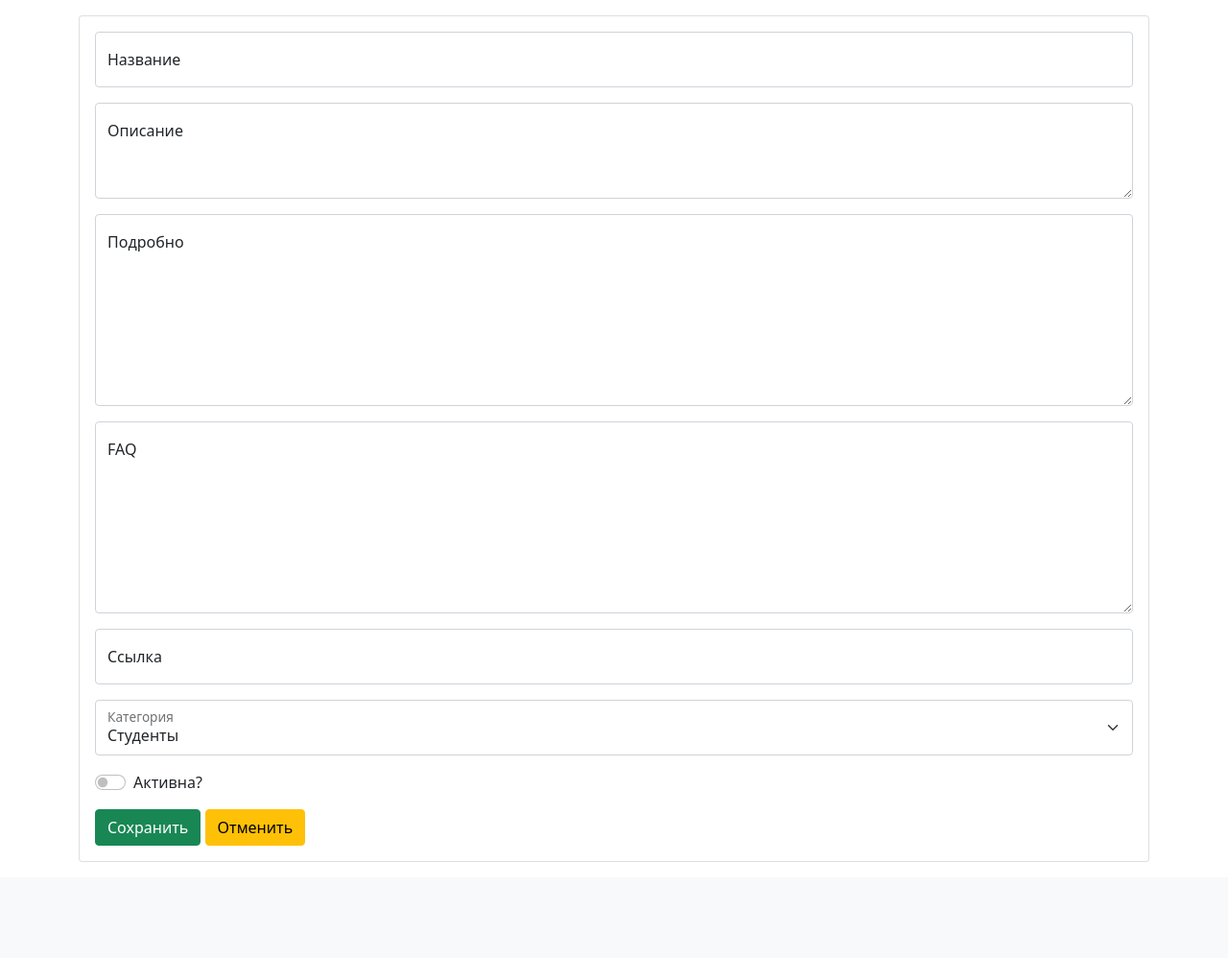
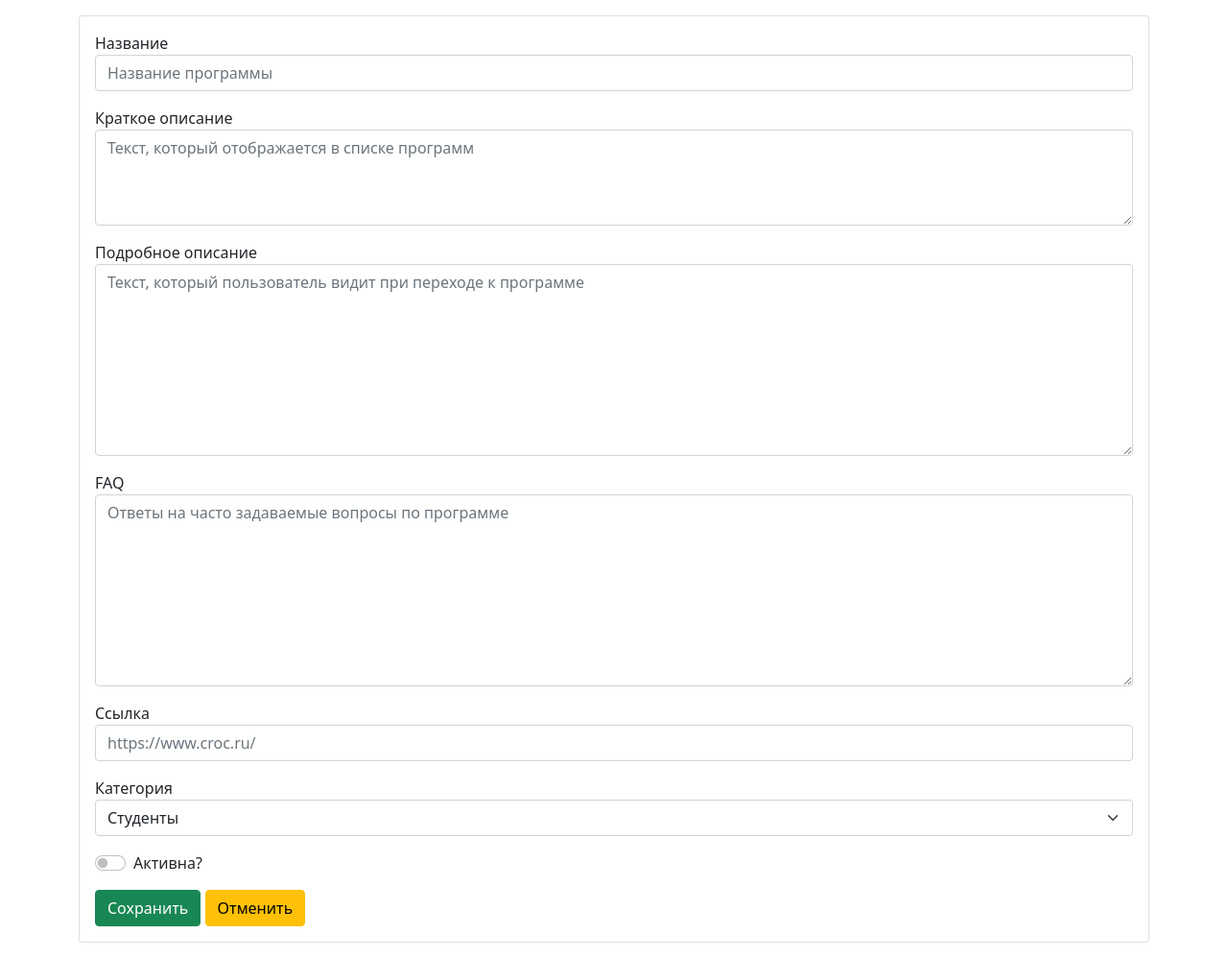
Before and after one commit to DigitalConcern/brainz_bot, a Django app: page /programs/create in a window 1280 px wide. Shown: the part 56-1054 px from the top of the page at 96% size. Before the commit the page ends 954 px from the top, so only its background shows below. Run offline with Django 4.2, Linux system fonts and the light colour scheme; the visitor is signed in with stand-in values (Sample User, id 1); some libraries are stand-ins or nearby versions.

Commit message:
Фикс плейсхолдеров

```diff
--- a/source/web/forms.py
+++ b/source/web/forms.py
@@ -28,15 +28,14 @@ class ProgramForm(forms.ModelForm):
         model = models.Programs
         fields = ['name', 'description', 'info', 'faq', 'category', 'is_active', 'link']
         widgets = {
-            "name": TextInput(attrs={'class': 'form-control', 'placeholder': 'Название'}),
-            "description": Textarea(attrs={'class': 'form-control', 'style': 'height: 100px', 'placeholder': 'Краткое '
-                                                                                                             'описание'}),
-            "info": Textarea(attrs={'class': 'form-control', 'style': 'height: 200px', 'placeholder': 'q'}),
-            "faq": Textarea(attrs={'class': 'form-control', 'style': 'height: 200px', 'placeholder': 'q'}),
+            "name": TextInput(attrs={'class': 'form-control', 'placeholder': 'Название программы'}),
+            "description": Textarea(attrs={'class': 'form-control', 'style': 'height: 100px', 'placeholder': 'Текст, который отображается в списке программ'}),
+            "info": Textarea(attrs={'class': 'form-control', 'style': 'height: 200px', 'placeholder': 'Текст, который пользователь видит при переходе к программе'}),
+            "faq": Textarea(attrs={'class': 'form-control', 'style': 'height: 200px', 'placeholder': 'Ответы на часто задаваемые вопросы по программе'}),
             "category": Select(attrs={'class': 'form-select'},
                                choices=(('students', 'Студенты'), ('school', 'Школьники'))),
             "is_active": CheckboxInput(attrs={'class': 'form-check-input', 'role': 'switch'}),
-            "link": TextInput(attrs={'class': 'form-control', 'placeholder': 'r'}),
+            "link": TextInput(attrs={'class': 'form-control', 'placeholder': 'https://www.croc.ru/'}),
 
         }
 
--- a/source/web/templates/programs/create.html
+++ b/source/web/templates/programs/create.html
@@ -43,31 +43,32 @@
           <div class="card-body">
             <form method="post">
               {% csrf_token %}
-              <div class="form-floating mb-3">
+              <div class="mb-3">
+                 <label>Название</label>
                 {{form.name}}
-                <label>Название</label>
               </div>
-              <div class="form-floating mb-3">
+              <div class="mb-3">
+                <label>Краткое описание</label>
                 {{form.description}}
-                <label>Описание</label>
               </div>
-              <div class="form-floating mb-3">
+              <div class="mb-3">
+                <label>Подробное описание</label>
                 {{form.info}}
-                <label>Подробно</label>
               </div>
-              <div class="form-floating mb-3">
+              <div class="mb-3">
+                <label>FAQ</label>
                 {{form.faq}}
-                <label>FAQ</label>
               </div>
-              <div class="form-floating mb-3">
+              <div class="mb-3">
+                 <label>Ссылка</label>
                 {{form.link}}
-                <label>Ссылка</label>
               </div>
-              <div class="form-floating mb-3">
+              <div class="mb-3">
+                <label>Категория</label>
               {{form.category}}
-                <label>Категория</label>
+
                 </div>
-              <div class="form-floating mb-3">
+              <div class="mb-3">
                 <div class="form-check form-switch">
                   {{form.is_active}}
                   <label>Активна?</label>
```
